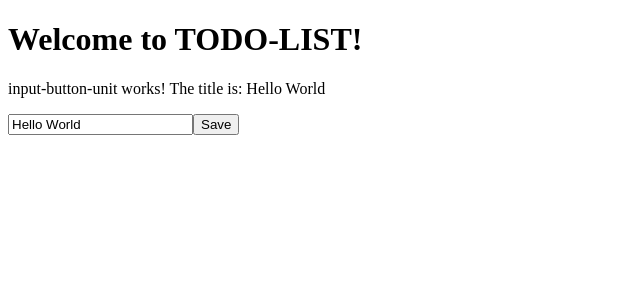
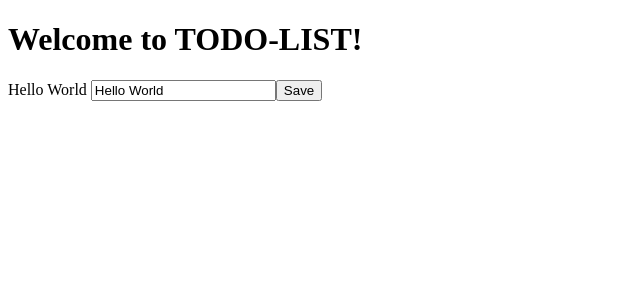
Before and after one commit to shreyas710/angular-todo-list, an Angular app: page / in a window 1280 px wide. Shown: the top 300 px of the page, without its empty margins (0-640 px from the left). Built offline with nearby package versions, Linux system fonts and the light colour scheme.

Commit message:
element ref #

```diff
--- a/src/app/input-button-unit/input-button-unit.component.html
+++ b/src/app/input-button-unit/input-button-unit.component.html
@@ -1,7 +1,4 @@
-<p>
-  input-button-unit works!
-  The title is: {{ title }}
-</p>
+{{title}}
+<input #inputElementRef [value]="title" (keyup.enter)="changeTitle($any($event.target).value)">
 
-<input [value]="title" (keyup.enter)="changeTitle($event)">
-<button (click)="changeTitle($event)">Save</button>
+<button (click)="changeTitle(inputElementRef.value)">Save</button>
--- a/src/app/input-button-unit/input-button-unit.component.ts
+++ b/src/app/input-button-unit/input-button-unit.component.ts
@@ -12,9 +12,8 @@
   ngOnInit(): void {
   }
 
-  changeTitle(event: any): void {
-    console.log(event);
-    this.title = event.target.value;
+  changeTitle(newTitle: string): void {
+    this.title = newTitle;
   }
 
 }
```
